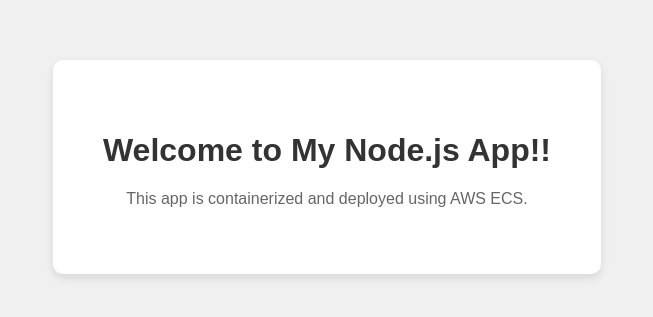
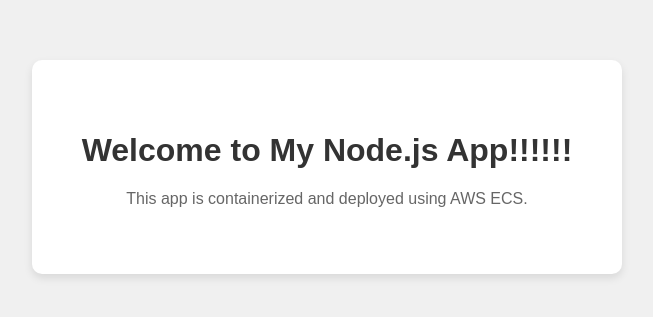
Before and after one commit to Ayushi-devops7/AWSCodePipeline-CI-CD-Project, a website: page views/index.html in a window 1280 px wide. Shown: the part 233-550 px from the top of the page, without its empty margins (313-966 px from the left). Drawn offline with Linux system fonts and the light colour scheme.

Commit message:
Update index.html

```diff
--- a/views/index.html
+++ b/views/index.html
@@ -8,7 +8,7 @@
 </head>
 <body>
     <div class="container">
-        <h1>Welcome to My Node.js App!!</h1>
+        <h1>Welcome to My Node.js App!!!!!!</h1>
         <p>This app is containerized and deployed using AWS ECS.</p>
     </div>
 </body>
```
